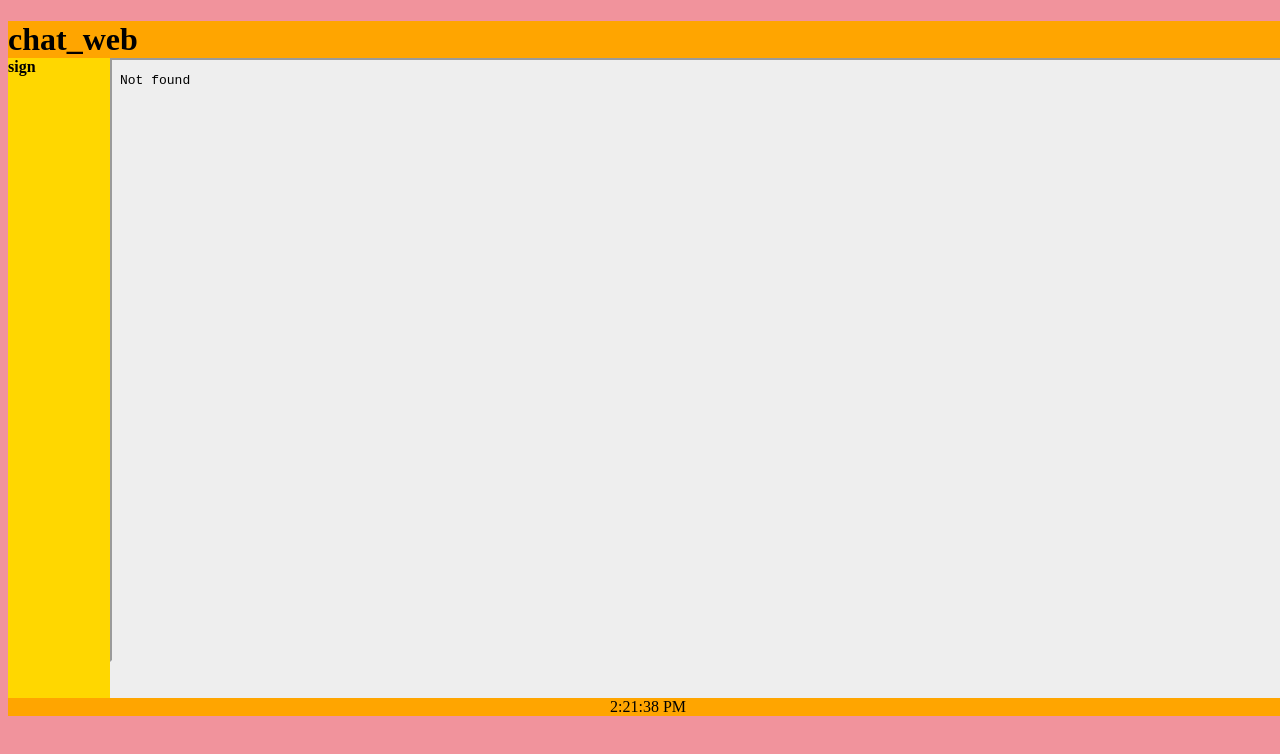
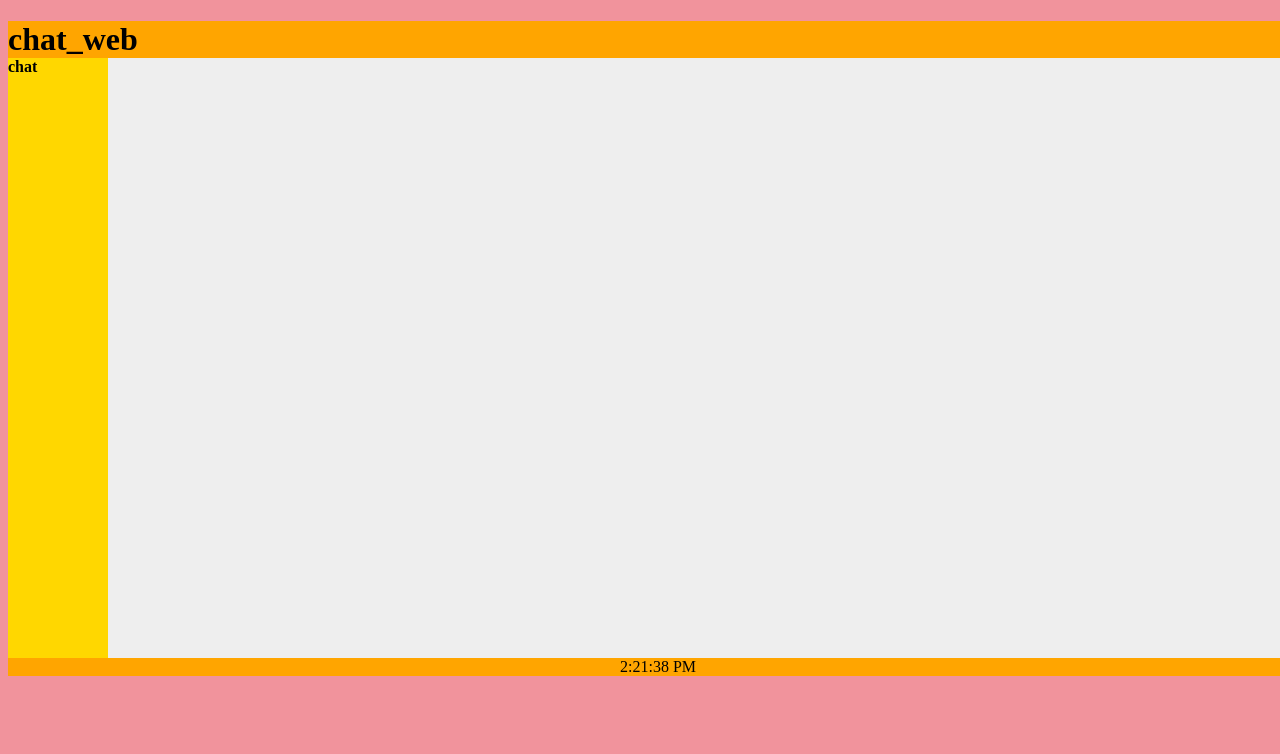
Before and after one commit to 51hhh/chat_server, a plain HTML site: page index.html in a window 1280 px wide. Shown: the top 754 px of the page. Drawn offline with Linux system fonts and the light colour scheme.

Commit message:
Update index.html

```diff
--- a/index.html
+++ b/index.html
@@ -1,64 +1,14 @@
 <!DOCTYPE html>
 <html>
-
 <head>
     <meta charset="utf-8">
     <meta name="viewport" content="width=device-width, initial-scale=1.0">
     <title>title</title>
-
-
-    <style>
-        /* 将CSS规则定义在外部样式表中 */
-        /* 为所有设备设置基础样式 */
-        body {
-        background-color: rgb(241, 147, 156);
-        }
-
-        #container {
-        width: 80vw; /* 容器宽度基于视口宽度 */
-        margin: auto;
-        }
-
-        #header {
-        background-color: #FFA500;
-        }
-
-        #header h1 {
-        margin-bottom: 0;
-        }
-
-        #menu {
-        background-color: #FFD700;
-        width: 10vw; /* 菜单宽度基于视口宽度 */
-        float: left;
-        }
-
-        #content {
-        background-color: #EEEEEE;
-        width: 70vw; /* 内容区域宽度基于视口宽度 */
-        float: left;
-        }
-
-        #footer {
-        background-color: #FFA500;
-        text-align: center;
-        }
-
-        /* 示例媒体查询：当视口宽度小于某个特定值时 */
-        @media (max-width: 600px) {
-        #container, #menu, #content {
-            width: 100vw; /* 在小屏幕上容器、菜单和内容占满整个视口宽度 */
-        }
-        }
-    </style>
-
     <script>
         function showmessage(message){
             alert(message);
         }
     </script>
-
-
     <script>
         // 该函数会在页面加载完毕后立即执行，并且每隔1000毫秒（1秒）更新一次时间。
         window.onload = function() {
@@ -69,35 +19,28 @@
         document.getElementById("demo").innerHTML = new Date().toLocaleTimeString();
         }
     </script>
-
-
-
 </head>
-
 <body style="background-color:rgb(241, 147, 156);"></body>
 <body>
+    <div id="container" style="width:1300px">
 
-
-    <div id="container" style="width:100vw;">
-
-        <div id="header" style="background-color:#FFA500; width:100%;">
+        <div id="header" style="background-color:#FFA500;">
         <h1 style="margin-bottom:0;">chat_web</h1></div>
 
-        <div id="menu" style="background-color:#FFD700;height:80vh;width:8vw;float:left;">
-        <b>sign</b>
+        <div id="menu" style="background-color:#FFD700;height:600px;width:100px;float:left;">
+        <b>chat</b>
         </div>
 
-        <div id="content" style="background-color:#EEEEEE;height:80vh;width:92vw;float:left;">
+        <div id="content" style="background-color:#EEEEEE;height:600px;width:1200px;float:left;">
             <!-- 添加ID以便可以通过JavaScript引用 -->
             <div id="iframe-container"></div>
         </div>
 
-        <div id="footer" style="background-color:#FFA500;clear:both;text-align:center;width:100%;">
+        <div id="footer" style="background-color:#FFA500;clear:both;text-align:center;">
             <p id="demo"></p>
         </div>
 
     </div>
-
 
     <script>
         // 创建一个URLSearchParams对象，传入当前页面URL的查询字符串
@@ -108,20 +51,28 @@
 
 
         // 创建iframe的src属性
-        var iframeSrc = `/chat_web/message/?token=${encodeURIComponent(token)}&userid=${encodeURIComponent(userid)}`;
+        var iframeSrc = `/message/?token=${encodeURIComponent(token)}&userid=${encodeURIComponent(userid)}`;
 
         // 获取容器元素的引用
         var container = document.getElementById('iframe-container');
+
+
+
+
+
+
+
+          Expand Down
+
+
 
         // 创建一个新的iframe元素
         var iframe = document.createElement('iframe');
         iframe.src = iframeSrc;
         iframe.style.width = '1200px'; // 可以设置宽度
         iframe.style.height = '600px'; // 可以设置高度
-
         // 将iframe元素添加到容器中
         container.appendChild(iframe);
     </script>
-
 </body>
 </html>
```
